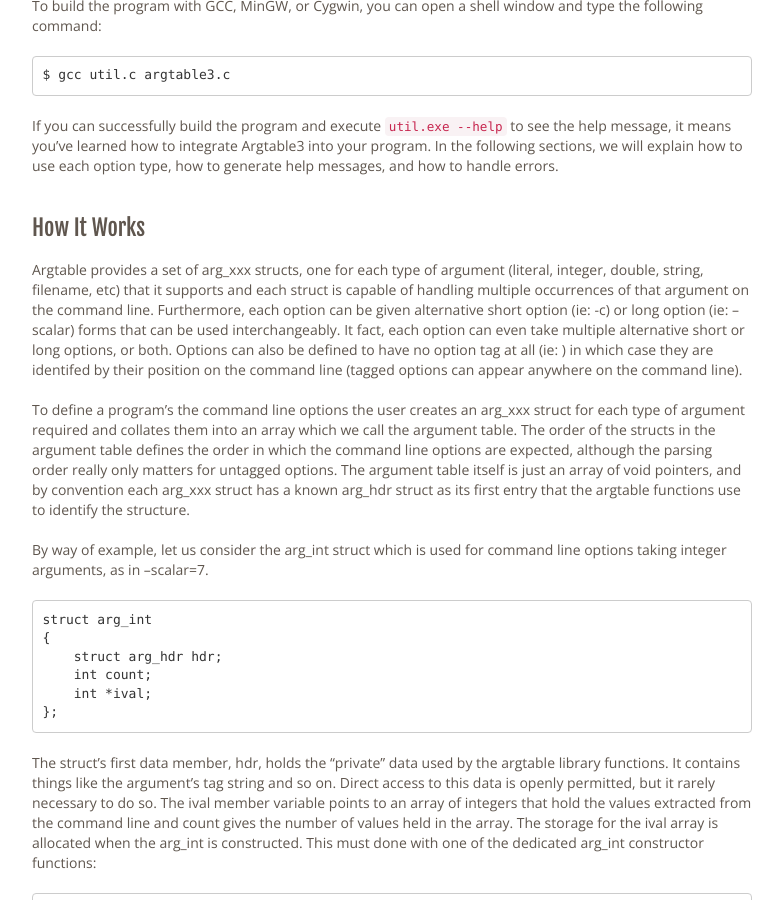
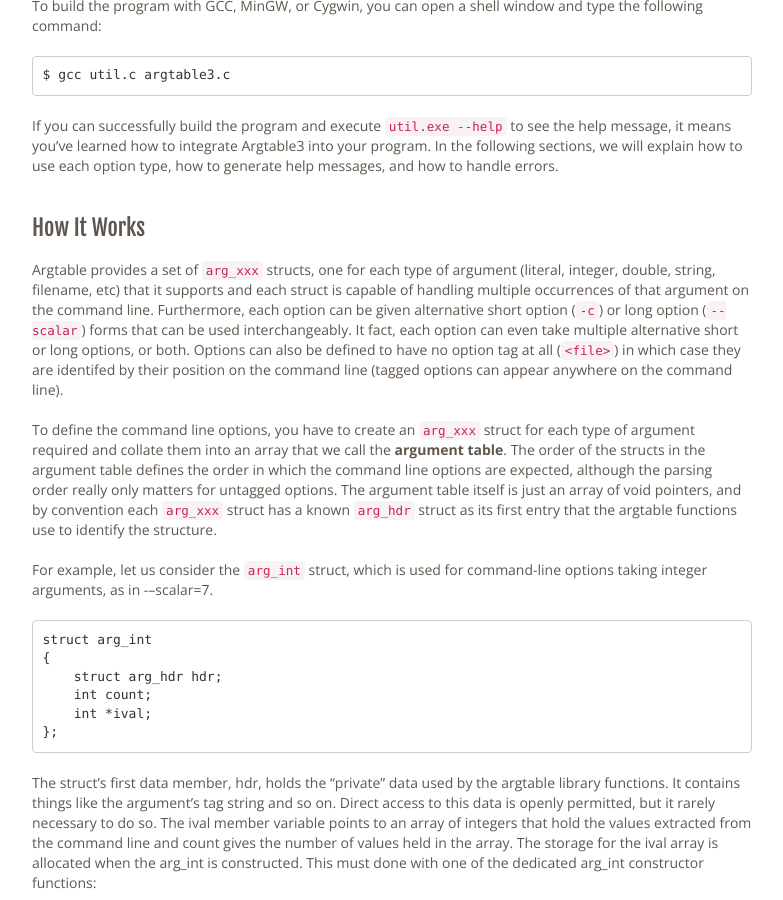
Before and after one commit to argtable/argtable.github.io, a Jekyll site: the page built from tutorial/index.md, in a window 1280 px wide and 900 px high, scrolled down 2075 px. Shown: the whole window, without its empty margins (248-1031 px from the left). Built offline with Jekyll 4.4.1, drawn with Linux system fonts in a browser that asks for light colours; nearby versions of some CDN libraries; Markdown is read by kramdown in place of the engine named in the settings; some of the changed text lies outside the part shown.

Commit message:
Task #5: Add tutorial Description: Revise the content. Reviewer: tomghuang

````diff
--- a/tutorial/index.md
+++ b/tutorial/index.md
@@ -13,7 +13,7 @@ Argtable3 uses NetBSD getopt to perform the actual parsing so it follows the [PO
 
 Argtable3 is a single-file ANSI-C library. All you have to do is adding argtable3.c to your projects, and including argtable3.h in your source code.
 
-For example, if you want to create a utility named util.exe that has the following command-line options:
+For example, if you want to create a utility named `util.exe` that has the following command-line options:
 
 ```
 $> util.exe --help
@@ -103,11 +103,11 @@ If you can successfully build the program and execute `util.exe --help` to see t
 
 ### How It Works
 
-Argtable provides a set of arg_xxx structs, one for each type of argument (literal, integer, double, string, filename, etc) that it supports and each struct is capable of handling multiple occurrences of that argument on the command line. Furthermore, each option can be given alternative short option (ie: -c) or long option (ie: --scalar) forms that can be used interchangeably. It fact, each option can even take multiple alternative short or long options, or both. Options can also be defined to have no option tag at all (ie: <file>) in which case they are identifed by their position on the command line (tagged options can appear anywhere on the command line).
+Argtable provides a set of `arg_xxx` structs, one for each type of argument (literal, integer, double, string, filename, etc) that it supports and each struct is capable of handling multiple occurrences of that argument on the command line. Furthermore, each option can be given alternative short option (`-c`) or long option (`--scalar`) forms that can be used interchangeably. It fact, each option can even take multiple alternative short or long options, or both. Options can also be defined to have no option tag at all (`<file>`) in which case they are identifed by their position on the command line (tagged options can appear anywhere on the command line).
 
-To define a program's the command line options the user creates an arg_xxx struct for each type of argument required and collates them into an array which we call the argument table. The order of the structs in the argument table defines the order in which the command line options are expected, although the parsing order really only matters for untagged options. The argument table itself is just an array of void pointers, and by convention each arg_xxx struct has a known arg_hdr struct as its first entry that the argtable functions use to identify the structure.
+To define the command line options, you have to create an `arg_xxx` struct for each type of argument required and collate them into an array that we call the **argument table**. The order of the structs in the argument table defines the order in which the command line options are expected, although the parsing order really only matters for untagged options. The argument table itself is just an array of void pointers, and by convention each `arg_xxx` struct has a known `arg_hdr` struct as its first entry that the argtable functions use to identify the structure.
 
-By way of example, let us consider the arg_int struct which is used for command line options taking integer arguments, as in –scalar=7.
+For example, let us consider the `arg_int` struct, which is used for command-line options taking integer arguments, as in -–scalar=7.
 
 ```
 struct arg_int
````
Also changed, not shown: other parts of tutorial/index.md (+1 -1 lines).
